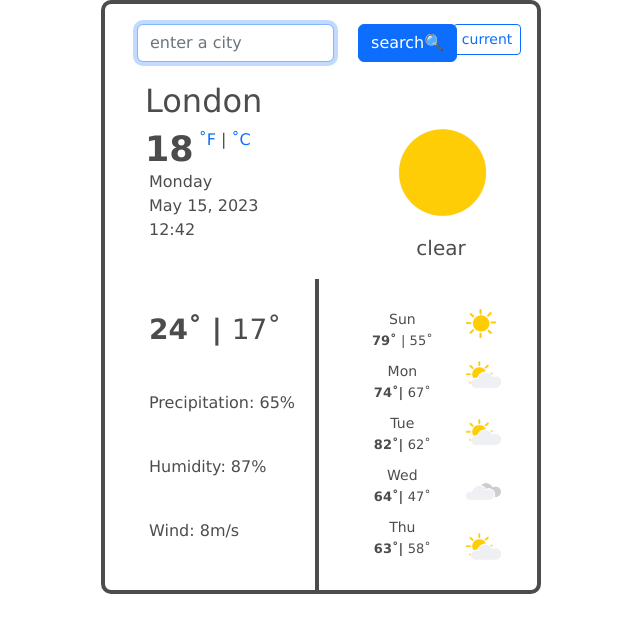
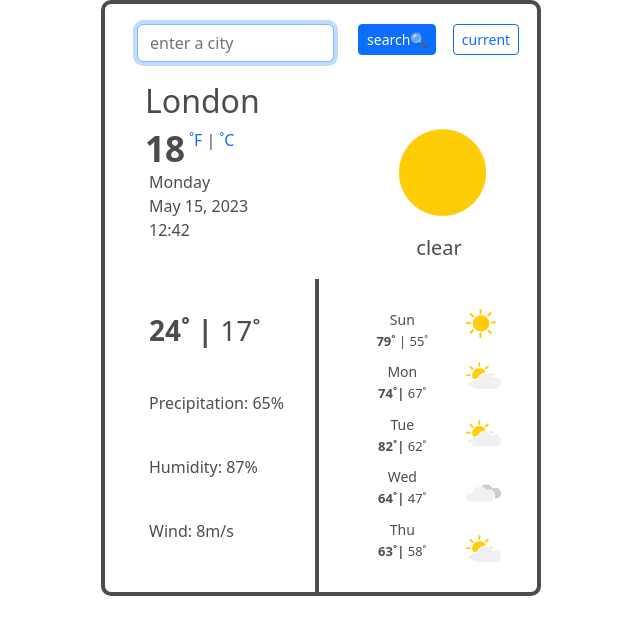
Before and after one commit to hkm58/weather-app1, a website built with Parcel: page index.html in a window 1280 px wide. Shown: the whole page, without its empty margins (319-959 px from the left). Built offline with nearby package versions, Linux system fonts and the light colour scheme; no server answers.

Commit message:
small fix

```diff
--- a/index.html
+++ b/index.html
@@ -29,7 +29,7 @@
             />
           </div>
           <div class="col-3 search-button">
-            <input type="submit" value="search🔍" class="btn btn-primary" />
+            <input type="submit" value="search🔍" class="btn btn-primary btn-sm" />
           </div>
           <div class="col-1 search-button">
             <input
--- a/src/style.css
+++ b/src/style.css
@@ -4,7 +4,6 @@ body {
   max-width: 550px;
   display: flex;
   justify-content: center;
-  font-family: Verdana, Geneva, Tahoma, sans-serif;
 }
 form {
   max-width: 100%;
```
